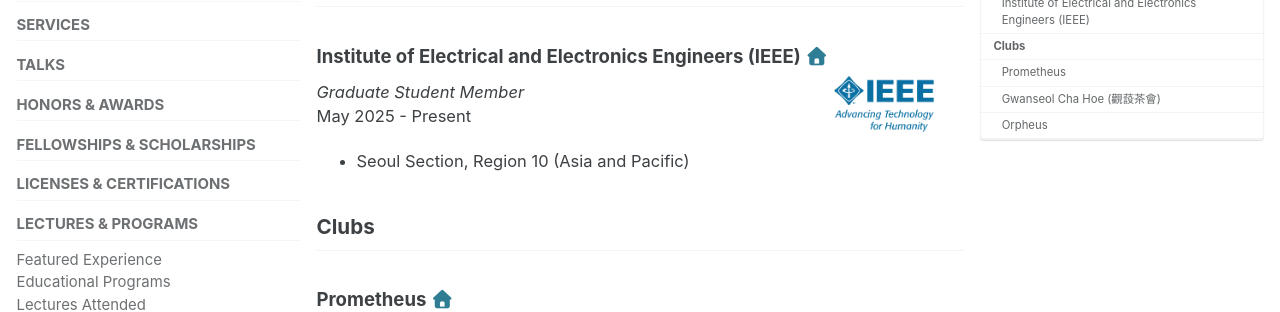
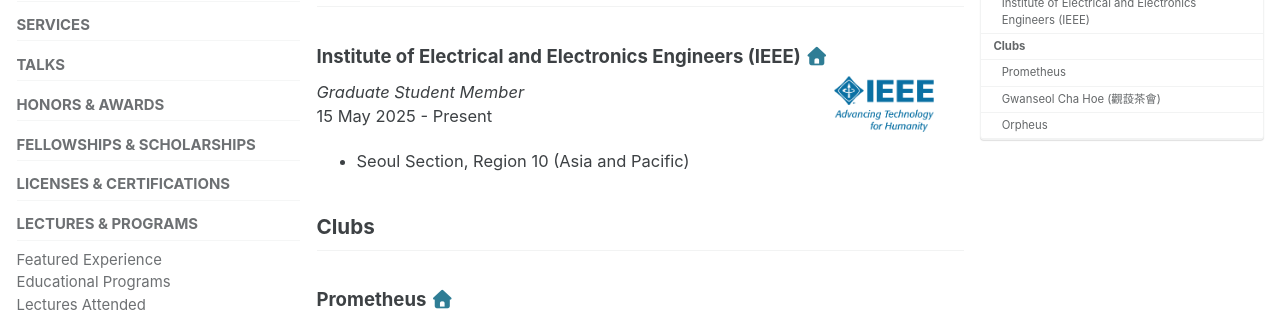
Before and after one commit to fluorite42/fluorite42.github.io, a Jekyll site: the page built from _portfolio/organizations.md, in a window 1280 px wide and 1374 px high. Shown: the part 390-702 px from the top of the window. Built offline with Jekyll 4.4.1, drawn with Linux system fonts in a browser that asks for light colours; cached includes are drawn as plain includes.

Commit message:
MOD date

```diff
--- a/_portfolio/organizations.md
+++ b/_portfolio/organizations.md
@@ -22,7 +22,7 @@
     <i>
         Graduate Student Member
     </i>
-    <br>May 2025 - Present
+    <br>15 May 2025 - Present
   </div>
   <div style="width: 20%;">
     <img src="/assets/images/logo_ieee.png" alt="IEEE" width="100" height="100"/>
```
